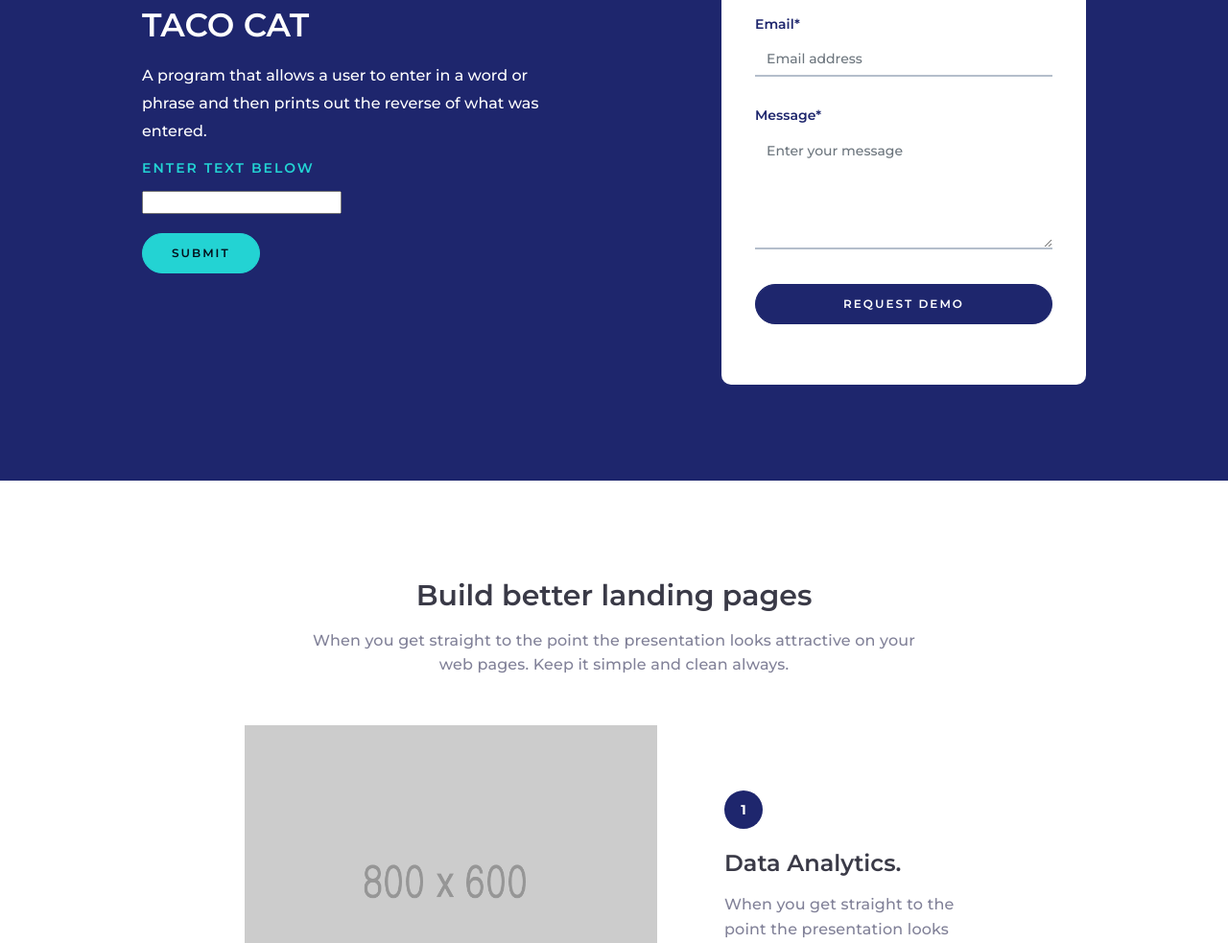
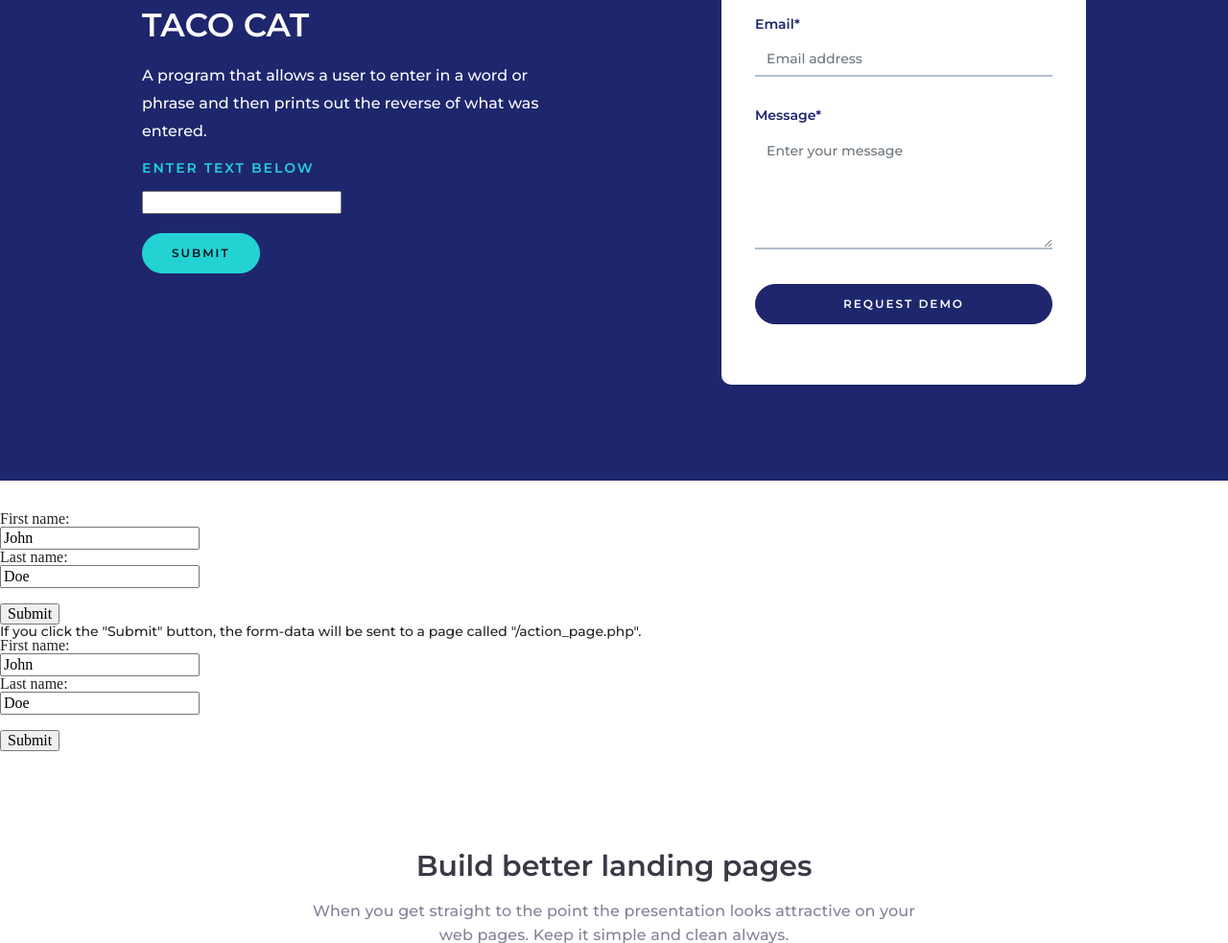
Before and after one commit to dougcampbell66/TacoCatFold, a plain HTML site: page TacoCatFold/index-2.html in a window 1280 px wide. Shown: the part 225-1208 px from the top of the page at 96% size. Drawn offline with Linux system fonts and the light colour scheme; a script that the page names is missing.

```diff
--- a/TacoCatFold/index-2.html
+++ b/TacoCatFold/index-2.html
@@ -46,11 +46,13 @@
                             <div class="hero-content-inner">
                                 <h4>Coding Challenge</h4>
                                 <h2>TACO CAT </h2>
-                                  <p>A program that allows a user to enter in a
+                                <p>
+                                    A program that allows a user to enter in a
                                     word or phrase and then prints out the reverse
                                     of what was entered.
                                 </p>
-                                  <p><h4>Enter Text Below</h4>
+                                <p>
+                                    <h4>Enter Text Below</h4>
 
                                 </p>
                                 <p></p>
@@ -90,6 +92,33 @@
 
 
             <!-- Features Section -->
+
+            <div>
+                <br />
+                <br />
+
+                        <label for="fname">First name:</label><br>
+                        <input type="text" id="fname" name="fname" value="John"><br>
+                        <label for="lname">Last name:</label><br>
+                        <input type="text" id="lname" name="lname" value="Doe"><br><br>
+                        <input type="submit" value="Submit">
+                    </form>
+
+                <p>If you click the "Submit" button, the form-data will be sent to a page called "/action_page.php".</p>
+
+</body>
+</html>
+
+
+              </p>
+<form action="/action_page.php">
+    <label for="fname">First name:</label><br>
+    <input type="text" id="fname" name="fname" value="John"><br>
+    <label for="lname">Last name:</label><br>
+    <input type="text" id="lname" name="lname" value="Doe"><br><br>
+    <input type="submit" value="Submit">
+</form>
+              </div>
 <div id="features" class="flex-split">
     <div class="container-s">
         <div class="flex-intro align-center wow fadeIn">
@@ -400,8 +429,6 @@
 
           </div> <!-- Main -->
       </div><!-- Wrapper -->
-
-
 <!-- Jquery and Js Plugins -->
 <script src="assets/js/jquery-2.1.1.js"></script>
 <script src="assets/js/popper.min.js"></script>
```
Lines whose indentation alone changed are shown as unchanged.
